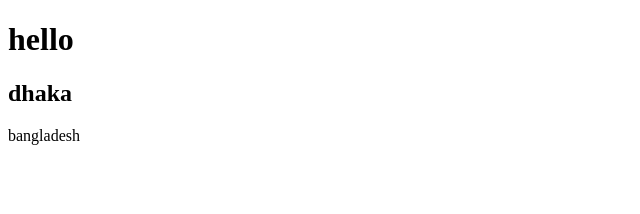
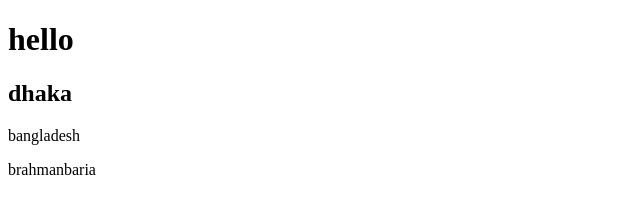
Before and after one commit to Mdsaifulislam10/my-first-repo, a plain HTML site: page index.html in a window 1280 px wide. Shown: the whole page, without its empty margins (0-640 px from the left). Drawn offline with Linux system fonts and the light colour scheme.

Commit message:
style added

```diff
--- a/index.html
+++ b/index.html
@@ -10,6 +10,7 @@
     <h1>hello</h1>
     <h2>dhaka</h2>
     <p>bangladesh</p>
+    <p>brahmanbaria</p>
 
 </body>
 </html>
```
